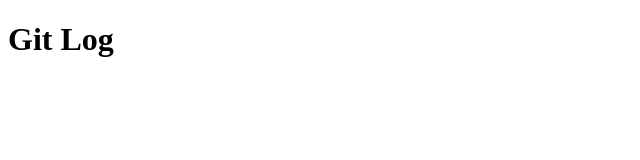
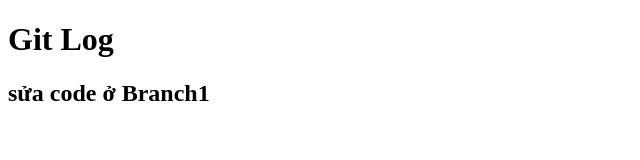
Before and after one commit to vochitam112004/Project6, a plain HTML site: page index.html in a window 1280 px wide. Shown: the whole page, without its empty margins (0-640 px from the left). Drawn offline with Linux system fonts and the light colour scheme.

Commit message:
commit branch1

```diff
--- a/index.html
+++ b/index.html
@@ -7,5 +7,6 @@
   </head>
   <body>
     <h1>Git Log</h1>
+    <h2>sửa code ở Branch1</h2>
   </body>
 </html>
```
